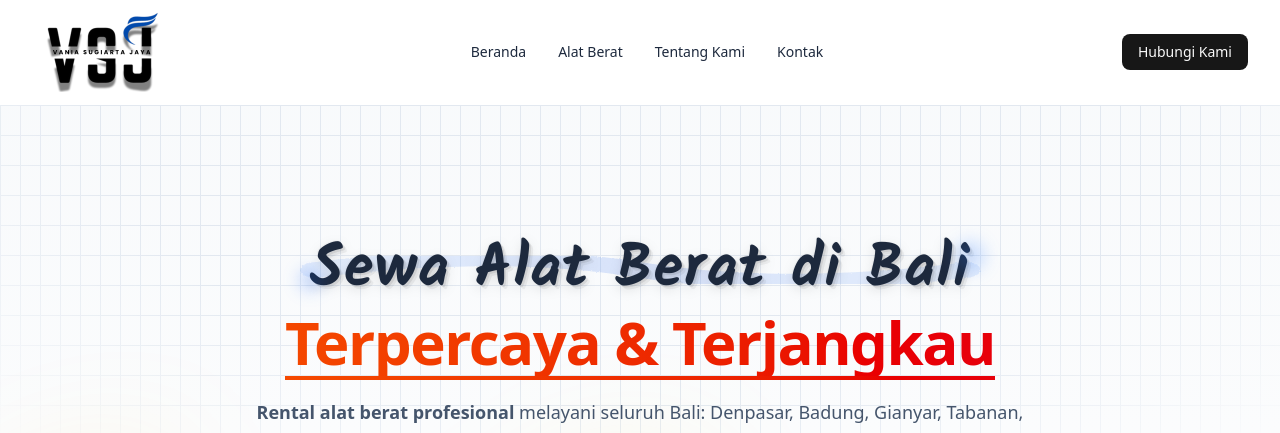
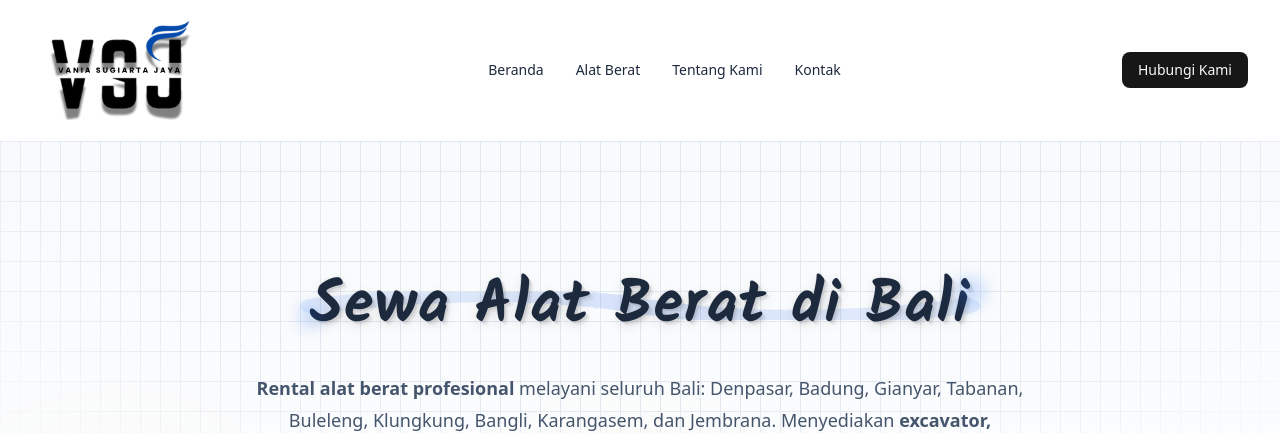
Before and after one commit to prian3003/alat-berat-vsj, a Next.js app: page / in a window 1280 px wide. Shown: the top 433 px of the page. Built offline with nearby package versions, Linux system fonts and the light colour scheme; no server answers; the database is empty.

Commit message:
Remove debug logs and invert equipment list background gradient

```diff
--- a/components/landing/equipment-list.tsx
+++ b/components/landing/equipment-list.tsx
@@ -27,7 +27,7 @@ export function EquipmentList() {
   }
 
   return (
-    <section id="equipment" className="bg-white py-16 sm:py-24">
+    <section id="equipment" className="bg-gradient-to-b from-white to-slate-50 py-16 sm:py-24">
       <div className="mx-auto max-w-7xl px-4 sm:px-6 lg:px-8">
         <div className="text-center">
           <h2 className="text-3xl font-bold tracking-tight text-slate-900 sm:text-4xl">
--- a/components/landing/hero-section.tsx
+++ b/components/landing/hero-section.tsx
@@ -111,7 +111,7 @@ export function HeroSection() {
 
             <span className="relative inline-block">
               <span className="animate-gradient bg-gradient-to-r from-orange-600 via-red-600 to-orange-600 bg-[length:200%_auto] bg-clip-text text-transparent">
-                Terpercaya & Terjangkau
+               {/* Terpercaya & Terjangkau */}
               </span>
               <motion.span
                 className="absolute -bottom-2 left-0 h-1 w-full bg-gradient-to-r from-orange-600 to-red-600"
--- a/components/shared/navbar.tsx
+++ b/components/shared/navbar.tsx
@@ -10,18 +10,13 @@ export function Navbar() {
   const [isScrolled, setIsScrolled] = useState(false)
 
   useEffect(() => {
-    // Check initial scroll position
     const checkScroll = () => {
       const scrollPosition = window.scrollY || window.pageYOffset
-      const shouldBeScrolled = scrollPosition > 0
-      console.log('Scroll Position:', scrollPosition, 'isScrolled:', shouldBeScrolled)
-      setIsScrolled(shouldBeScrolled)
+      setIsScrolled(scrollPosition > 0)
     }
 
-    // Check on mount
     checkScroll()
 
-    // Add scroll listener with throttle
     let ticking = false
     const handleScroll = () => {
       if (!ticking) {
@@ -37,8 +32,6 @@ export function Navbar() {
     return () => window.removeEventListener('scroll', handleScroll)
   }, [])
 
-  console.log('Navbar render - isScrolled:', isScrolled)
-
   return (
     <nav
       className="sticky top-0 z-50 transition-all duration-300"
@@ -51,7 +44,7 @@ export function Navbar() {
       }}
     >
       <div className="mx-auto max-w-7xl px-4 sm:px-6 lg:px-8" style={{ backgroundColor: 'transparent' }}>
-        <div className="flex min-h-20 py-3 items-center justify-between" style={{ backgroundColor: 'transparent' }}>
+        <div className="flex min-h-20 py-5 items-center justify-between" style={{ backgroundColor: 'transparent' }}>
           {/* Logo */}
           <div className="flex items-center">
             <Link href="/" className="flex items-center space-x-2">
@@ -60,7 +53,7 @@ export function Navbar() {
                 alt="AlatBerat Logo"
                 width={220}
                 height={250}
-                className="h-20 w-auto"
+                className="h-25 w-auto"
               />
             </Link>
           </div>
```
Also changed, not shown: public/logo1.png (added).
